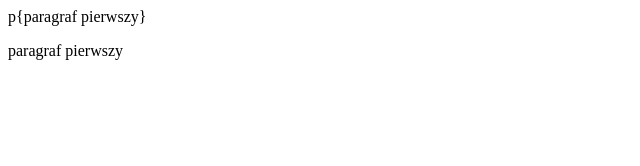
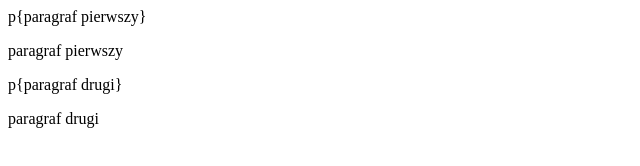
Before and after one commit to mchromy/mchromy.github.io, a plain HTML site: page index.html in a window 1280 px wide. Shown: the whole page, without its empty margins (0-640 px from the left). Drawn offline with Linux system fonts and the light colour scheme.

Commit message:
nowy branch

```diff
--- a/index.html
+++ b/index.html
@@ -7,5 +7,8 @@
 <body>
     p{paragraf pierwszy}
     <p>paragraf pierwszy</p>
+
+    p{paragraf drugi}
+    <p>paragraf drugi</p>
 </body>
 </html>
```
